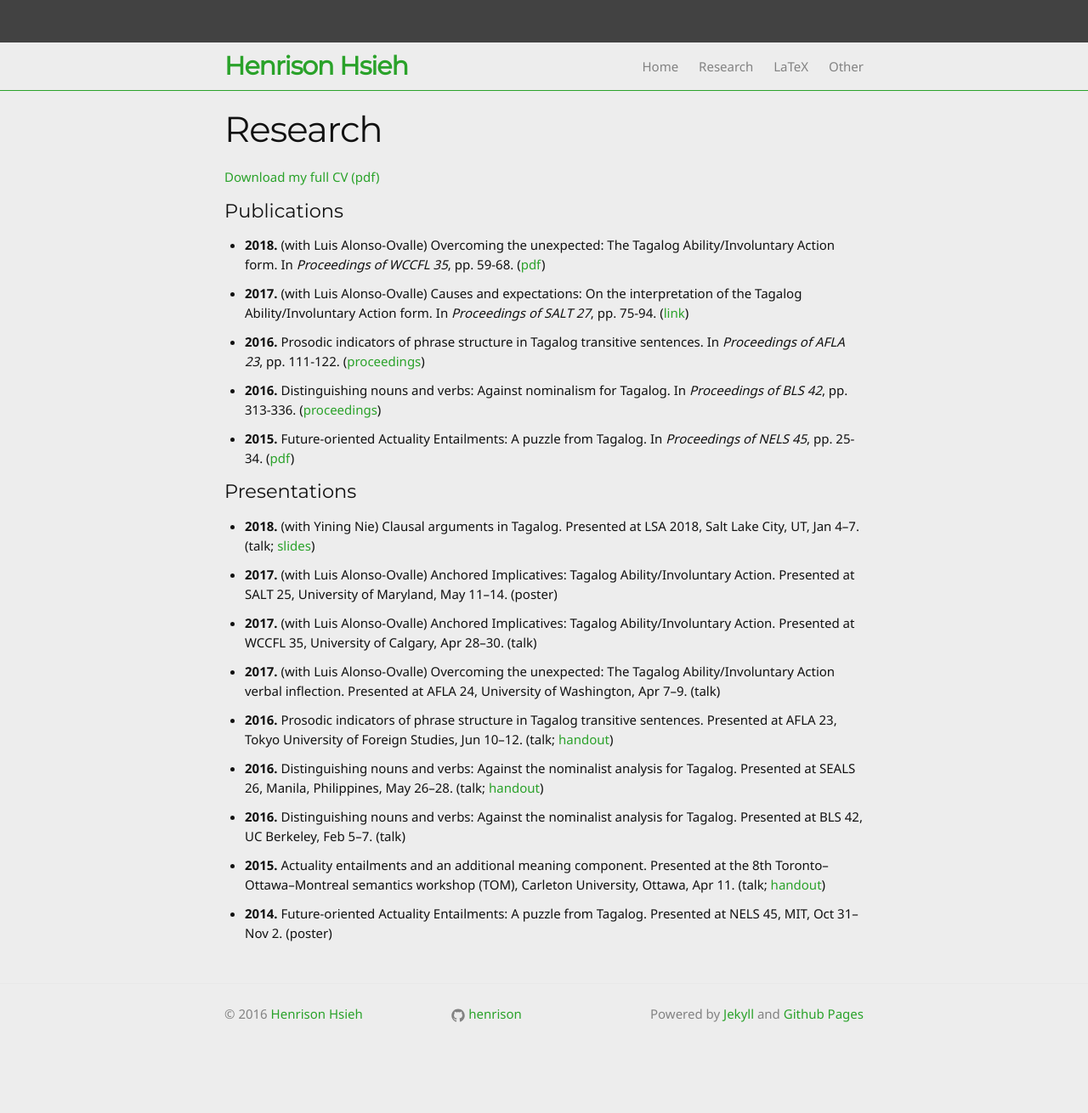
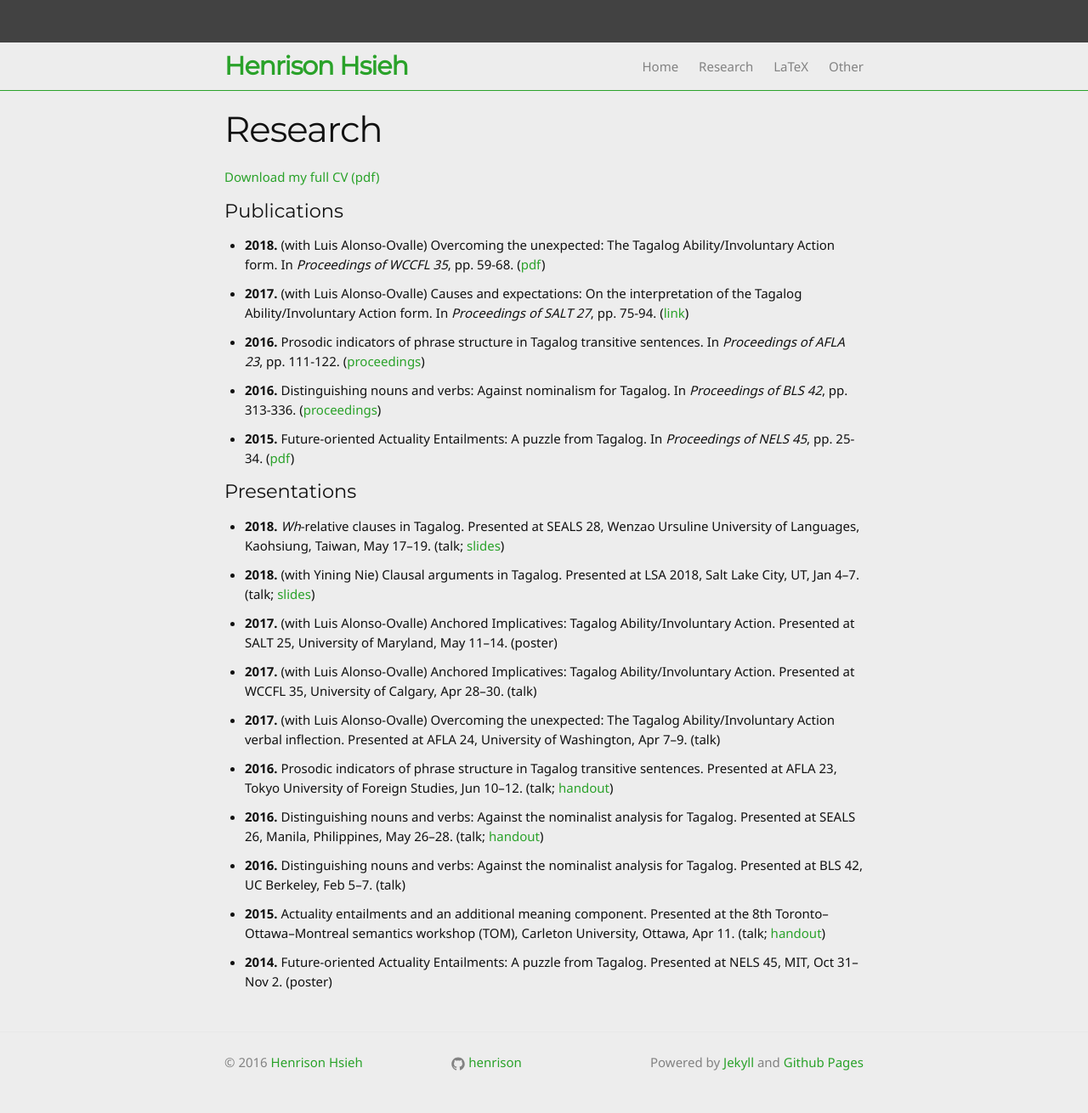
Before and after one commit to henrison/henrison.github.io, a Jekyll site: the page built from 1-research.md, in a window 1280 px wide. Shown: the whole page at 85% size. Built offline with Jekyll 4.4.1, drawn with Linux system fonts in a browser that asks for light colours; before the commit the page ends 1253 px from its top, so only the background shows below that.

Commit message:
upload seals slides

```diff
--- a/_config.yml
+++ b/_config.yml
@@ -10,7 +10,7 @@ description: > # this means to ignore newlines until "baseurl:"
 # Google search results) and in your feed.xml site description.
 baseurl: "" # the subpath of your site, e.g. /blog/
 # url: "http://yourdomain.com" # the base hostname & protocol for your site
-last_updated: April 2018
+last_updated: May 2018
 # twitter_username: jekyllrb
 github_username:  henrison
 
--- a/_data/presentations.yml
+++ b/_data/presentations.yml
@@ -9,6 +9,16 @@
 #   link:
 #     text:
 #     url:
+
+- date: 2018-05-17
+  date_end: 2018-05-19
+  title: '*Wh*-relative clauses in Tagalog'
+  venue: SEALS 28
+  location: Wenzao Ursuline University of Languages, Kaohsiung, Taiwan
+  type: talk
+  link:
+    text: slides
+    url: files/seals28-slides.pdf
 
 - date: 2018-01-04
   date_end: 2018-01-07
```
Also changed, not shown: index.html (+7 -0 lines), 1 other file.
